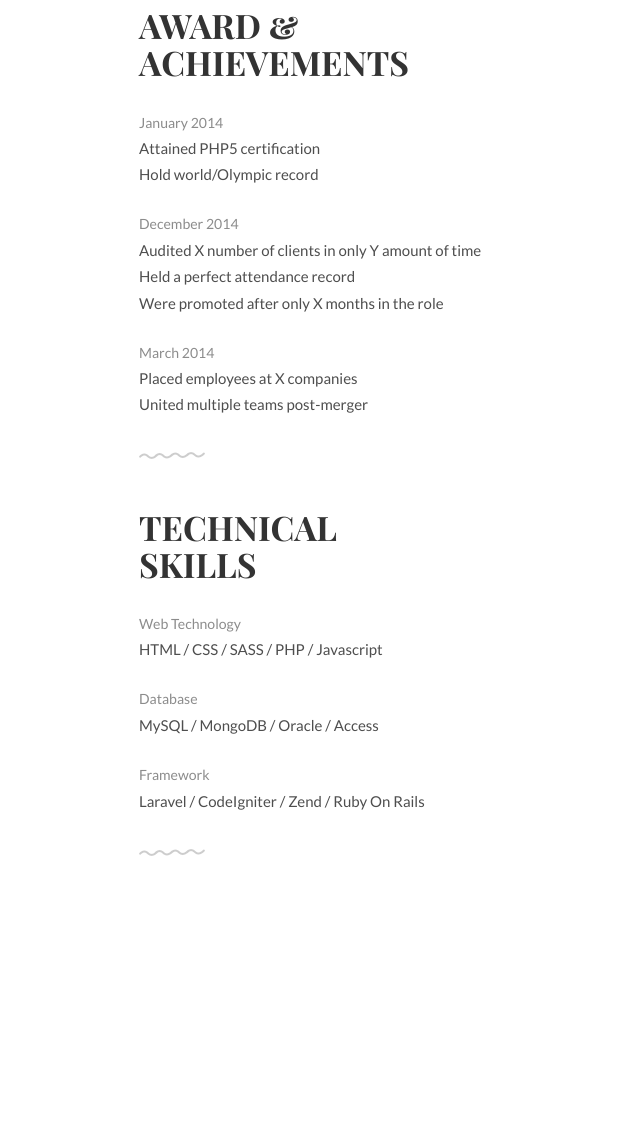
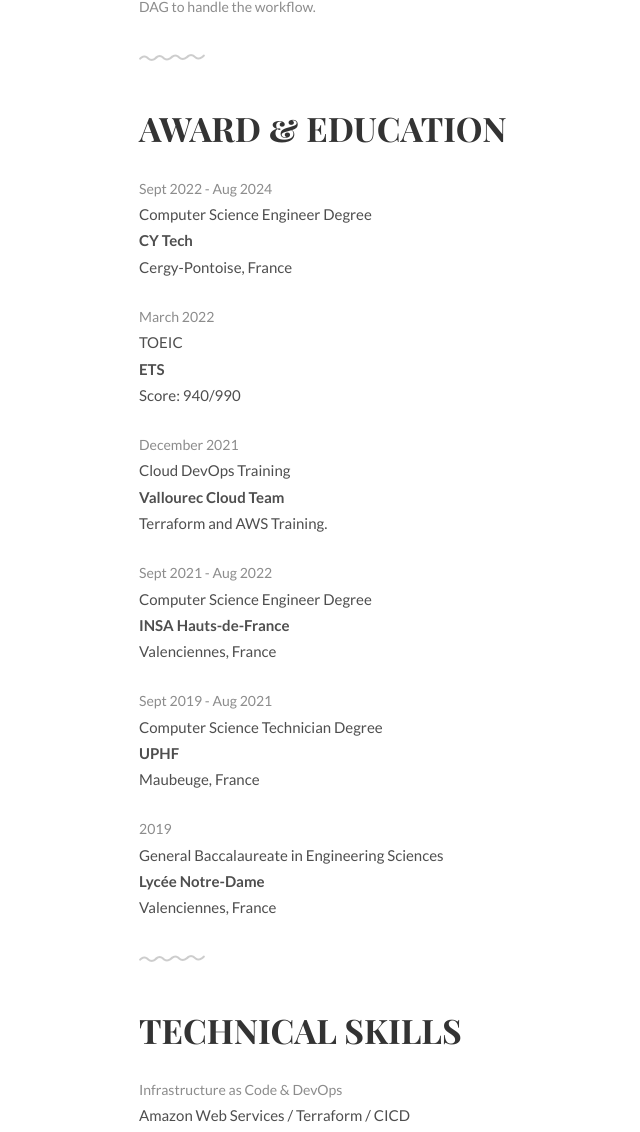
Before and after one commit to Ggs-Sheep/Personnal_Website, a plain HTML site: page index.html in a window 1280 px wide. Shown: the part 981-2113 px from the top of the page, without its empty margins (190-830 px from the left). Before the commit the page ends 1885 px from the top, so only its background shows below. Drawn offline with Linux system fonts and the light colour scheme.

Commit message:
Fully resume

```diff
--- a/index.html
+++ b/index.html
@@ -62,6 +62,11 @@
 		<div class="container">
 			<h1>Work Experiences</h1>
 			<ul class="work-list">
+				<li>Sept 2022 - Aug 2024</li>
+				<li><a href="#">Capgemini</a></li>
+				<li>Apprenticeship as a Cloud/DevOps Engineer.
+			</ul>
+			<ul class="work-list">
 				<li>Sept 2021 - Aug 2022</li>
 				<li><a href="#">Vallourec Research Center France</a></li>
 				<li>Apprenticeship as a Computer Science Engineer.<br>Programming Python scripts and Apache Airflow's DAG to process numerical simulation data. Working with AWS and Terraform.</li>
@@ -74,25 +79,45 @@
 		</div>
 	</div>
 
-	<!-- Award & Achievements -->
+	<!-- Award & Education -->
 	<div class="award section second" id="achievements">
 		<div class="container">
-			<h1>Award &amp;<br>Achievements</h1>
+			<h1>Award & Education</h1>
 			<ul class="award-list list-flat">
-				<li>January 2014</li>
-				<li>Attained PHP5 certification</li>
-				<li>Hold world/Olympic record</li>
+				<li>Sept 2022 - Aug 2024</li>
+				<li>Computer Science Engineer Degree</li>
+				<li><b>CY Tech</b></li>
+				<li>Cergy-Pontoise, France</li>
 			</ul>
 			<ul class="award-list list-flat">
-				<li>December 2014</li>
-				<li>Audited X number of clients in only Y amount of time</li>
-				<li>Held a perfect attendance record</li>
-				<li>Were promoted after only X months in the role</li>
+				<li>March 2022</li>
+				<li>TOEIC</li>
+				<li><b>ETS</b></li>
+				<li>Score: 940/990</li>
 			</ul>
 			<ul class="award-list list-flat">
-				<li>March 2014</li>
-				<li>Placed employees at X companies</li>
-				<li>United multiple teams post-merger</li>
+				<li>December 2021</li>
+				<li>Cloud DevOps Training</li>
+				<li><b>Vallourec Cloud Team</b></li>
+				<li>Terraform and AWS Training.</li>
+			</ul>
+			<ul class="award-list list-flat">
+				<li>Sept 2021 - Aug 2022</li>
+				<li>Computer Science Engineer Degree</li>
+				<li><b>INSA Hauts-de-France</b></li>
+				<li>Valenciennes, France</li>
+			</ul>
+			<ul class="award-list list-flat">
+				<li>Sept 2019 - Aug 2021</li>
+				<li>Computer Science Technician Degree</li>
+				<li><b>UPHF</b></li>
+				<li>Maubeuge, France</li>
+			</ul>
+			<ul class="award-list list-flat">
+				<li>2019</li>
+				<li>General Baccalaureate in Engineering Sciences</li>
+				<li><b>Lycée Notre-Dame</b></li>
+				<li>Valenciennes, France</li>
 			</ul>
 		</div>
 	</div>
@@ -100,18 +125,22 @@
 	<!-- Technical Skills -->
 	<div class="skills section second" id="skills">
 		<div class="container">
-			<h1>Technical<br>Skills</h1>
+			<h1>Technical Skills</h1>
 			<ul class="skill-list list-flat">
-				<li>Web Technology</li>
-				<li>HTML / CSS / SASS / PHP / Javascript</li>
+				<li>Infrastructure as Code & DevOps</li>
+				<li>Amazon Web Services / Terraform / CICD</li>
+			</ul>
+			<ul class="skill-list list-flat">
+				<li>Data Science</li>
+				<li>Python / Pandas / Plotly / R</li>
+			</ul>
+			<ul class="skill-list list-flat">
+				<li>Scripting</li>
+				<li>Bash / Powershell</li>
 			</ul>
 			<ul class="skill-list list-flat">
 				<li>Database</li>
-				<li>MySQL / MongoDB / Oracle / Access</li>
-			</ul>
-			<ul class="skill-list list-flat">
-				<li>Framework</li>
-				<li>Laravel / CodeIgniter / Zend / Ruby On Rails</li>
+				<li>SQL / DynamoDB / Postgres</li>
 			</ul>
 		</div>
 	</div>
```
